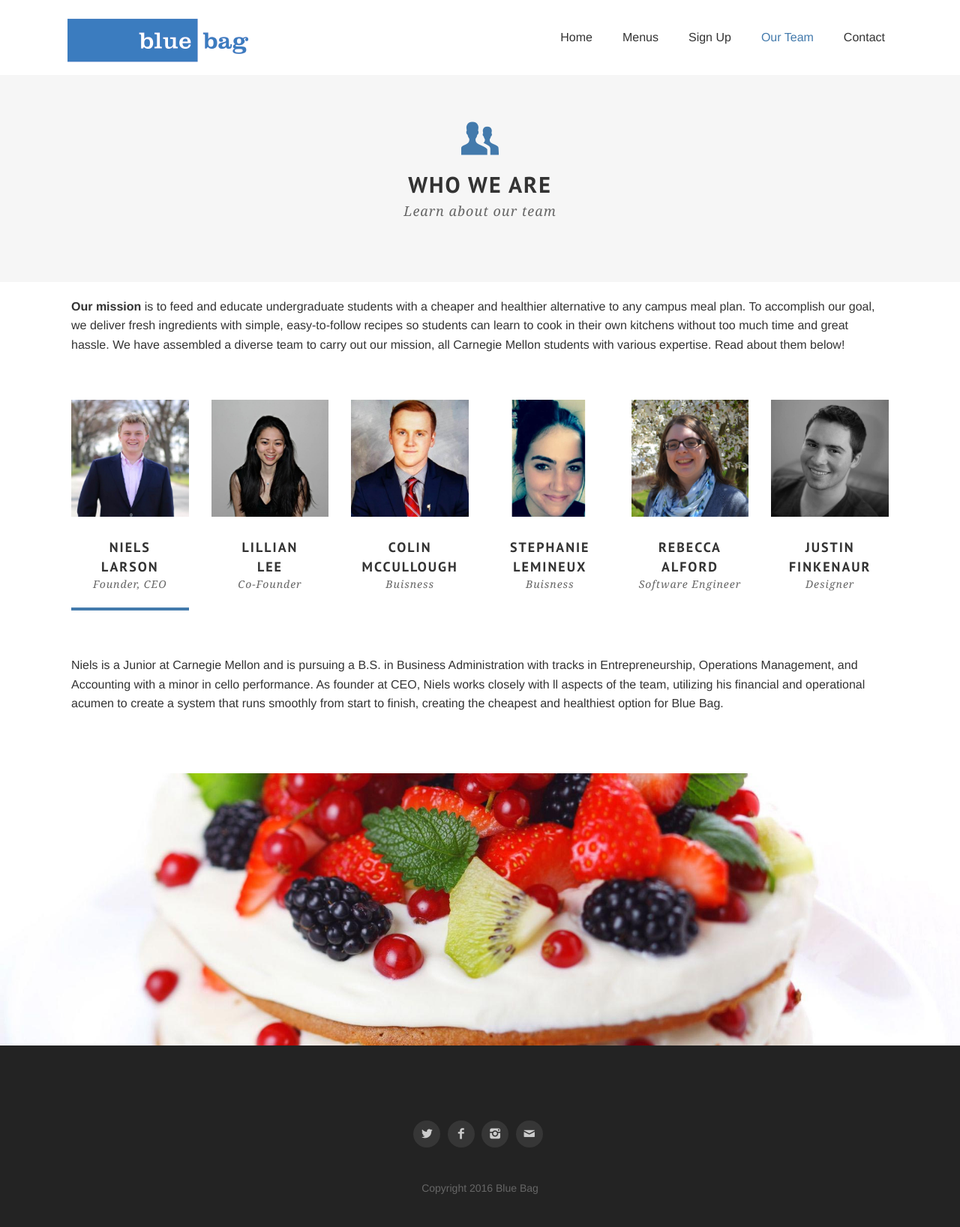
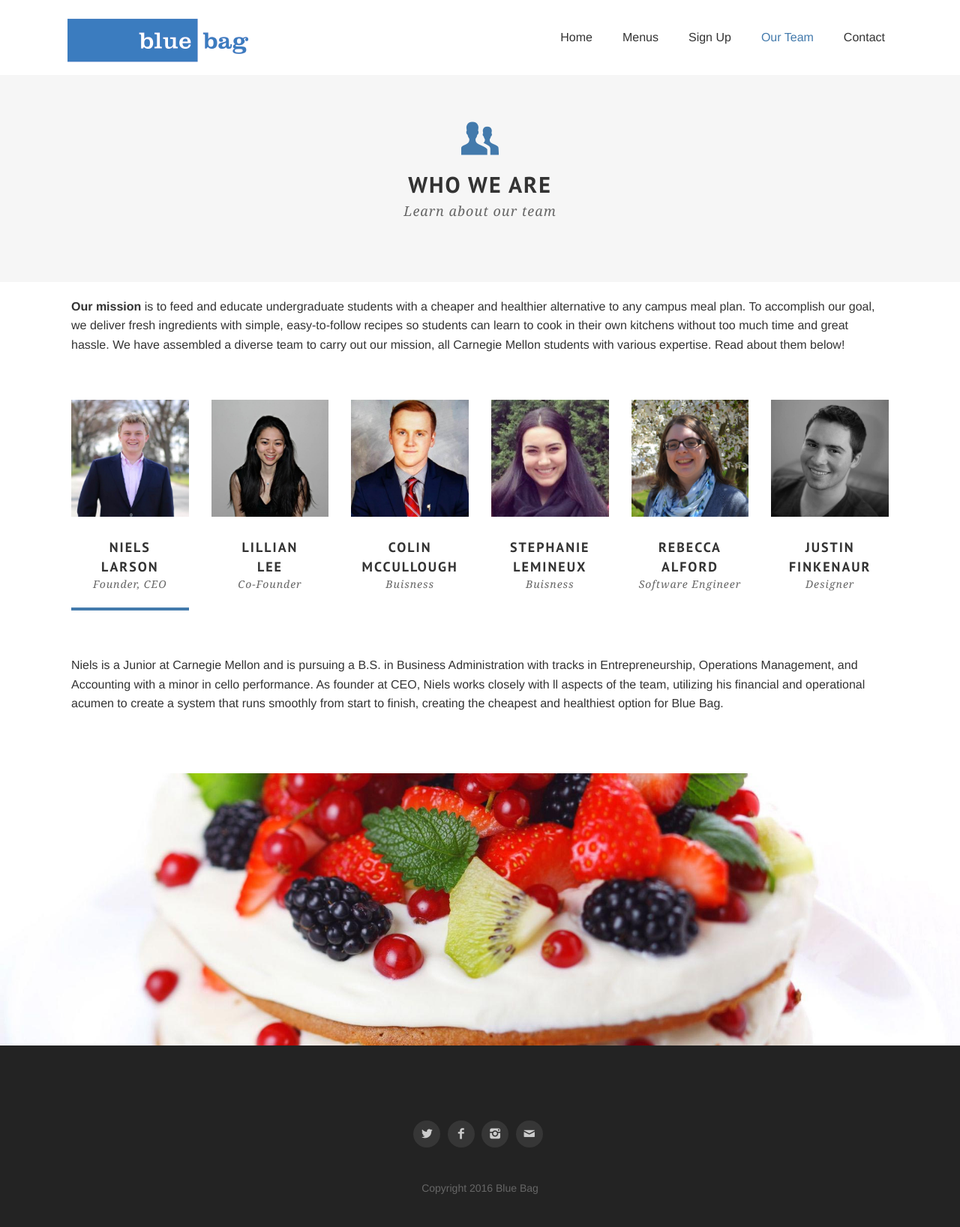
Before and after one commit to bluebag-cooking/bluebag-cooking.github.io, a Jekyll site: the page built from about-the-team.html, in a window 1280 px wide. Shown: the whole page at 75% size. Built offline with Jekyll 4.4.1, drawn with Linux system fonts in a browser that asks for light colours; nearby versions of some CDN libraries; some web fonts are replaced; Markdown is read by kramdown in place of the engine named in the settings.

Commit message:
Updating stephanie's picture on the website

```diff
--- a/about-the-team.html
+++ b/about-the-team.html
@@ -19,7 +19,7 @@ members:
     position: Buisness
     desc:
       Colin is a Senior at Carnegie Mellon pursuing a B.S. in Business Administration on the Entrepreneurship track with a minor in global systems management. He is from Orlando, FL and will be enrolling in Law School at Santa Clara University after graduation. In his free time, he enjoys playing golf.
-  - image: stephanie_l-01.jpg
+  - image: stephanie_l.png
     name: Stephanie Lemineux
     position: Buisness
     desc:
```
Also changed, not shown: images/stephanie_l-01.jpg, images/stephanie_l.png (added).
